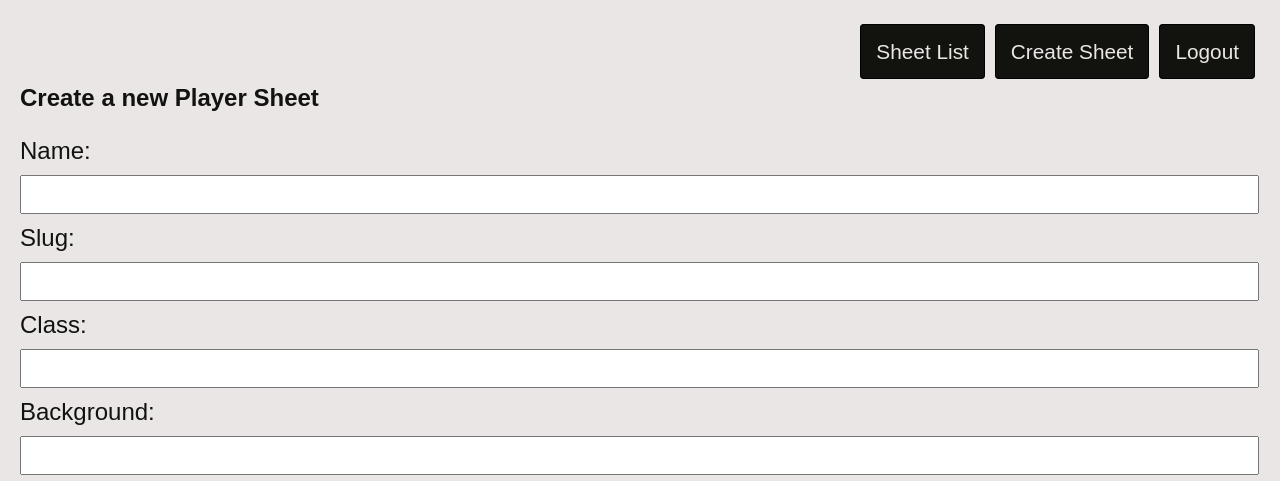
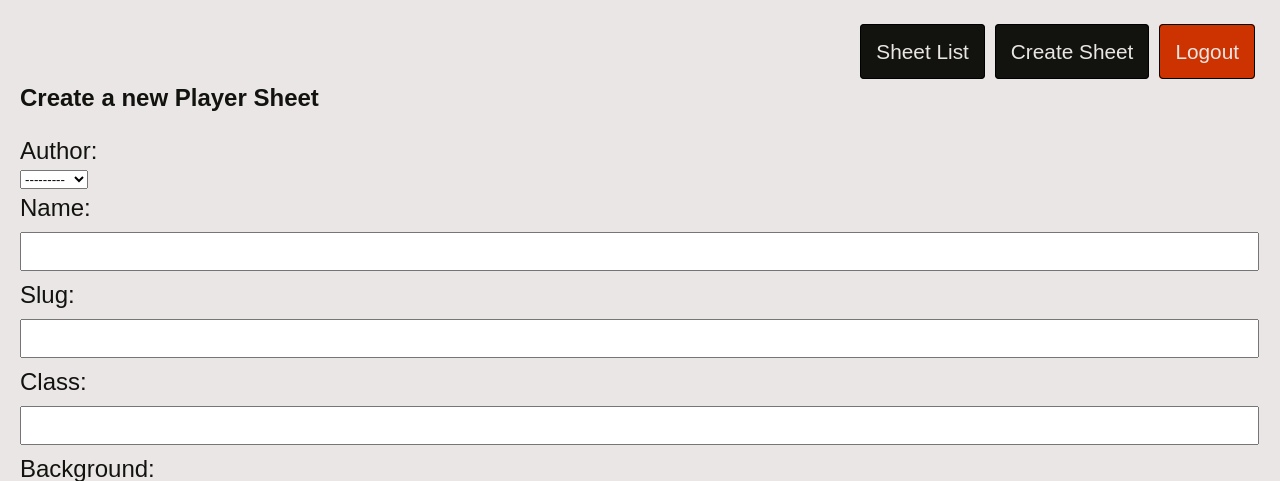
Before and after one commit to Hedgy134117/dice-slave-online, a Django app: page /sheets/create/ in a window 1280 px wide. Shown: the top 481 px of the page. Run offline with Django 3.2, Linux system fonts and the light colour scheme; a user stored in the database is signed in; data comes from the database, SQL or seed files in the repository; both versions use the stored data as it was after the commit.

Commit message:
successful user auth

```diff
--- a/diceSlaveOnline/assets/styles.css
+++ b/diceSlaveOnline/assets/styles.css
@@ -27,6 +27,16 @@ nav li {
  border: 1px solid black;
  border-radius: 4px;
  background-color: #12130F;
+ color: #EAE6E5;
+ font-size: 1.3em;
+ text-decoration: none;
+}
+
+.logout-button {
+  padding: 15px;
+ border: 1px solid black;
+ border-radius: 4px;
+ background-color: #cc3300;
  color: #EAE6E5;
  font-size: 1.3em;
  text-decoration: none;
@@ -76,16 +86,22 @@ label {
  text-decoration: none;
 }
 
+.stat {
+    display: flex;
+    flex-wrap: wrap;
+    justify-content: space-between;
+    align-items: center;
+}
+
 .stat-main {
   text-align: center;
   padding: 5px;
   width: 100%;
 }
 
-.stat-children {
-  display: flex;
-  justify-content: space-evenly;
-  padding: 10px;
+.stat-section {
+    padding: 10px;
+    margin: 10px;
 }
 
 form input[type='text'], form input[type='number'] {
--- a/diceSlaveOnline/sheets/models.py
+++ b/diceSlaveOnline/sheets/models.py
@@ -1,7 +1,10 @@
 from django.db import models
+from django.contrib.auth.models import User
 
 # Create your models here.
 class Sheet(models.Model):
+    author = models.ForeignKey(User, on_delete=models.CASCADE, blank=True, null=True)
+
     name = models.CharField(max_length=100)
     slug = models.SlugField(default="")
 
--- a/diceSlaveOnline/sheets/views.py
+++ b/diceSlaveOnline/sheets/views.py
@@ -16,6 +16,7 @@ def sheetDetail(request, slug):
 def createSheet(request):
     if request.method == 'POST':
         form = forms.CreateSheet(request.POST)
+        form.author = request.user
 
         if form.is_valid():
             form.save()
@@ -27,12 +28,15 @@ def createSheet(request):
 def editSheet(request, slug):
     sheet = Sheet.objects.get(slug=slug)
 
-    if request.method == 'POST':
-        form = forms.CreateSheet(request.POST, instance=sheet)
+    if request.user == sheet.author:
+        if request.method == 'POST':
+            form = forms.CreateSheet(request.POST, instance=sheet)
 
-        if form.is_valid():
-            form.save()
-            return redirect('sheets:detail', slug=slug)
+            if form.is_valid():
+                form.save()
+                return redirect('sheets:detail', slug=slug)
+        else:
+            form = forms.CreateSheet(instance=sheet)
+        return render(request, 'sheets/editSheet.html', { 'form': form, 'slug': slug })
     else:
-        form = forms.CreateSheet(instance=sheet)
-    return render(request, 'sheets/editSheet.html', { 'form': form, 'slug': slug })
+        return redirect('sheets:list')
--- a/diceSlaveOnline/templates/base.html
+++ b/diceSlaveOnline/templates/base.html
@@ -10,13 +10,15 @@
             <li><a href="{% url 'sheets:list' %}" class="button">Sheet List</a></li>
             {% if user.is_authenticated %}
             <li><a href="{% url 'sheets:create' %}" class="button">Create Sheet</a></li>
-            <li><a href="{% url 'accounts:logout' %}" class="button">Logout</a></li>
             {% else %}
             <li><a href="{% url 'accounts:login' %}" class="button">Login</a></li>
             <li><a href="{% url 'accounts:signup' %}" class="button">Sign Up</a></li>
             {% endif %}
             {% block nav %}
             {% endblock %}
+            {% if user.is_authenticated %}
+            <li><a href="{% url 'accounts:logout' %}" class="logout-button">Logout</a></li>
+            {% endif %}
         </ul>
     </nav>
 
```
Also changed, not shown: diceSlaveOnline/db.sqlite3, diceSlaveOnline/sheets/migrations/0010_sheet_author.py (added).
